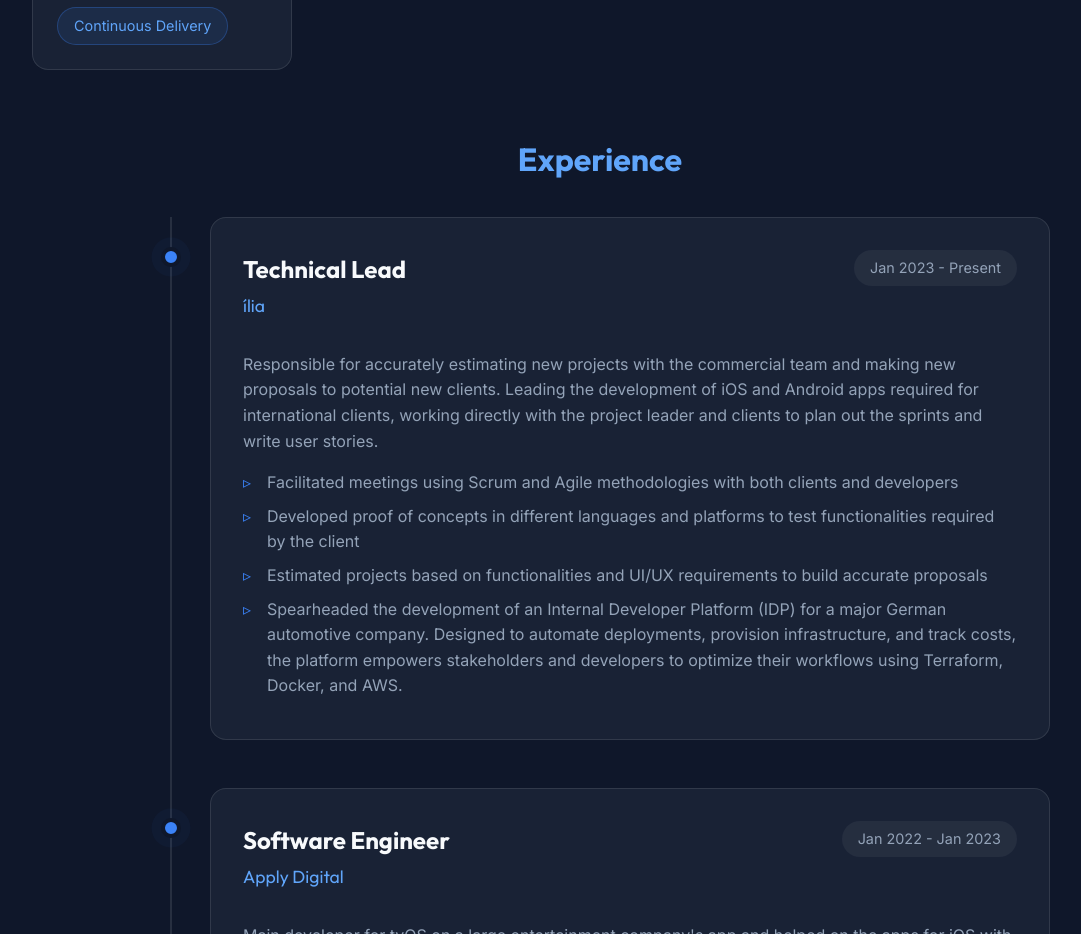
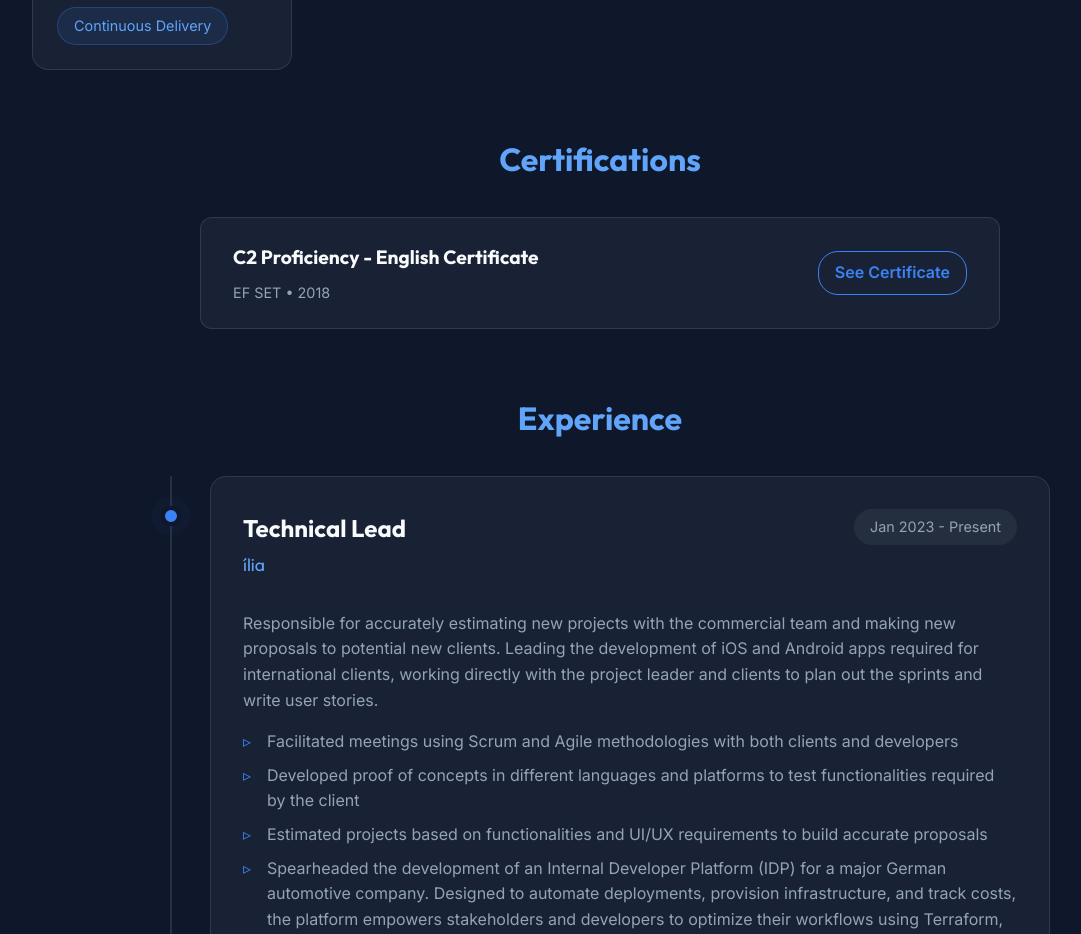
Before and after one commit to PedroFabrino/cv-web, a Vue app: page / in a window 1280 px wide. Shown: the part 1380-2314 px from the top of the page, without its empty margins (40-1121 px from the left). Built offline with nearby package versions, Linux system fonts and the light colour scheme.

Commit message:
feat: Add certifications section with EF SET C2 Proficiency certificate

```diff
--- a/src/App.vue
+++ b/src/App.vue
@@ -4,6 +4,7 @@ import HeroSection from './components/HeroSection.vue'
 import AboutSection from './components/AboutSection.vue'
 import ExperienceTimeline from './components/ExperienceTimeline.vue'
 import SkillCloud from './components/SkillCloud.vue'
+import CertificationsSection from './components/CertificationsSection.vue'
 import PrintLayout from './components/PrintLayout.vue'
 
 const { locale } = useI18n()
@@ -28,6 +29,7 @@ const exportPDF = () => {
       <div class="content-wrapper">
         <AboutSection />
         <SkillCloud />
+        <CertificationsSection />
         <ExperienceTimeline />
       </div>
     </div>
--- /dev/null
+++ b/src/components/CertificationsSection.vue
@@ -0,0 +1,98 @@
+<script setup>
+// Empty setup
+</script>
+
+<template>
+  <section class="certifications-section">
+    <h2 class="section-title">{{ $t('ui.certifications') }}</h2>
+    <div class="cert-grid">
+      <div v-for="(cert, index) in $tm('cv.certifications')" :key="index" class="cert-card">
+        <div class="cert-info">
+          <h3>{{ cert.name }}</h3>
+          <p class="cert-issuer">{{ cert.issuer }} &bull; {{ cert.date }}</p>
+        </div>
+        <a v-if="cert.url" :href="cert.url" target="_blank" rel="noopener noreferrer" class="cert-btn">
+          {{ $t('ui.seeCertificate') }}
+        </a>
+      </div>
+    </div>
+  </section>
+</template>
+
+<style scoped>
+.certifications-section {
+  margin-bottom: 4rem;
+}
+
+.section-title {
+  font-size: 2rem;
+  color: var(--accent-hover);
+  margin-bottom: 2rem;
+  text-align: center;
+}
+
+.cert-grid {
+  display: flex;
+  flex-direction: column;
+  gap: 1.5rem;
+  max-width: 800px;
+  margin: 0 auto;
+}
+
+.cert-card {
+  background: var(--card-bg);
+  border: 1px solid var(--card-border);
+  padding: 1.5rem 2rem;
+  border-radius: 12px;
+  display: flex;
+  justify-content: space-between;
+  align-items: center;
+  transition: transform 0.3s ease, border-color 0.3s ease;
+}
+
+.cert-card:hover {
+  transform: translateY(-2px);
+  border-color: var(--accent-hover);
+}
+
+.cert-info h3 {
+  font-size: 1.2rem;
+  color: var(--text-primary);
+  margin: 0 0 0.5rem 0;
+}
+
+.cert-issuer {
+  font-size: 0.9rem;
+  color: var(--text-secondary);
+  margin: 0;
+}
+
+.cert-btn {
+  display: inline-block;
+  background: transparent;
+  color: var(--accent-color);
+  border: 1px solid var(--accent-color);
+  padding: 0.5rem 1rem;
+  border-radius: 20px;
+  text-decoration: none;
+  font-weight: 600;
+  transition: all 0.3s ease;
+}
+
+.cert-btn:hover {
+  background: var(--accent-color);
+  color: #fff;
+}
+
+@media (max-width: 600px) {
+  .cert-card {
+    flex-direction: column;
+    align-items: flex-start;
+    gap: 1rem;
+  }
+
+  .cert-btn {
+    align-self: flex-start;
+  }
+}
+</style>
--- a/src/components/PrintLayout.vue
+++ b/src/components/PrintLayout.vue
@@ -21,6 +21,15 @@ const { t, tm } = useI18n()
         <div v-for="(category, index) in tm('cv.skills')" :key="index" class="print-skill-cat">
           <h4>{{ category.name }}</h4>
           <p>{{ category.keywords.join(', ') }}</p>
+        </div>
+      </div>
+
+      <!-- Certifications -->
+      <div class="print-section">
+        <h3>{{ t('ui.certifications') }}</h3>
+        <div v-for="(cert, index) in tm('cv.certifications')" :key="index" class="print-cert">
+          <h4>{{ cert.name }}</h4>
+          <p>{{ cert.issuer }} &bull; {{ cert.date }}</p>
         </div>
       </div>
     </div>
@@ -96,10 +105,10 @@ const { t, tm } = useI18n()
     color: #333;
   }
 
-  .print-skill-cat {
+  .print-skill-cat, .print-cert {
     margin-bottom: 1rem;
   }
-  .print-skill-cat h4 {
+  .print-skill-cat h4, .print-cert h4 {
     font-size: 0.9rem;
     margin: 0 0 0.2rem 0;
     color: #3b82f6;
--- a/src/locales/en.json
+++ b/src/locales/en.json
@@ -4,6 +4,8 @@
     "technicalSkills": "Technical Skills",
     "experience": "Experience",
     "education": "Education",
+    "certifications": "Certifications",
+    "seeCertificate": "See Certificate",
     "present": "Present",
     "exportPdf": "Export PDF",
     "switchLang": "PT"
@@ -111,6 +113,14 @@
         "name": "Methodologies",
         "keywords": ["Scrum", "Agile", "Continuous Integration", "Continuous Delivery"]
       }
+    ],
+    "certifications": [
+      {
+        "name": "C2 Proficiency - English Certificate",
+        "issuer": "EF SET",
+        "date": "2018",
+        "url": "https://cert.efset.org/MbuSTE"
+      }
     ]
   }
 }
--- a/src/locales/pt.json
+++ b/src/locales/pt.json
@@ -4,6 +4,8 @@
     "technicalSkills": "Habilidades Técnicas",
     "experience": "Experiência",
     "education": "Educação",
+    "certifications": "Certificações",
+    "seeCertificate": "Ver Certificado",
     "present": "Presente",
     "exportPdf": "Exportar PDF",
     "switchLang": "EN"
@@ -111,6 +113,14 @@
         "name": "Metodologias",
         "keywords": ["Scrum", "Agile", "Continuous Integration", "Continuous Delivery"]
       }
+    ],
+    "certifications": [
+      {
+        "name": "C2 Proficiency - English Certificate",
+        "issuer": "EF SET",
+        "date": "2018",
+        "url": "https://cert.efset.org/MbuSTE"
+      }
     ]
   }
 }
```
